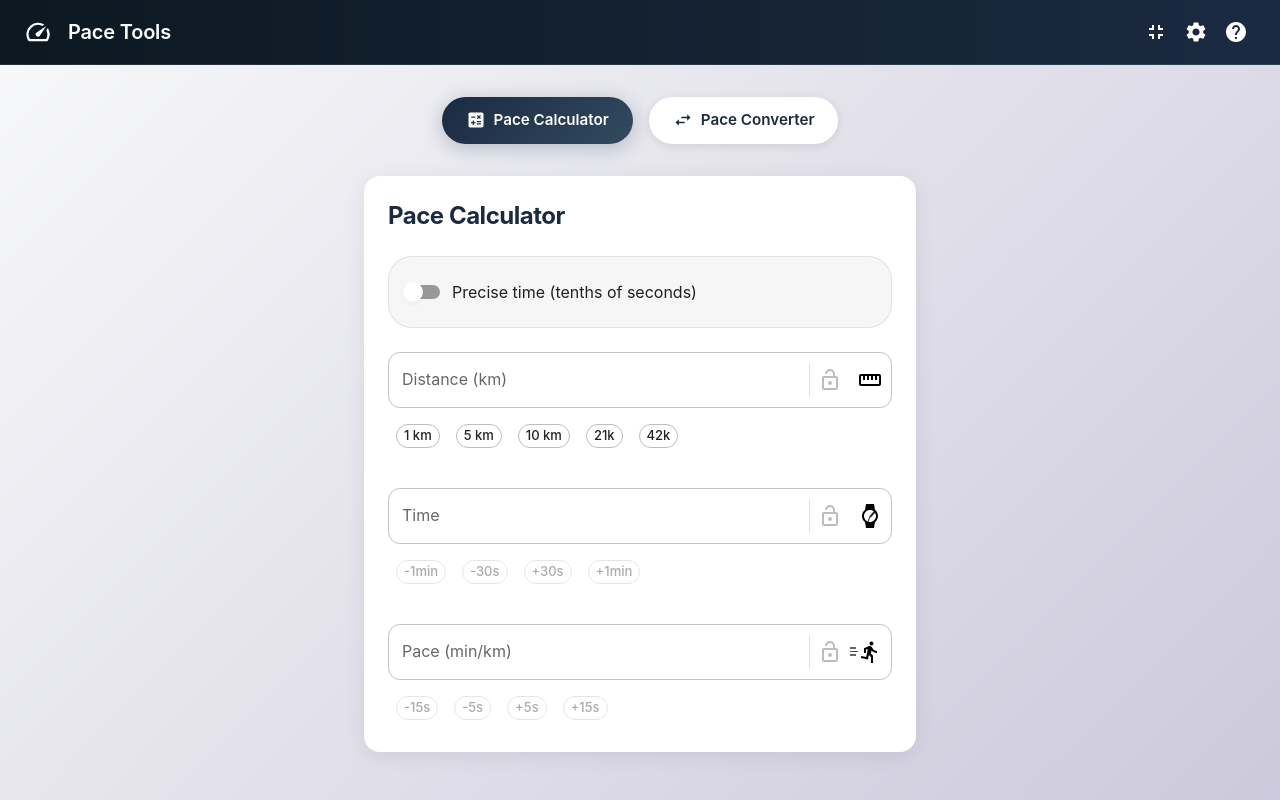
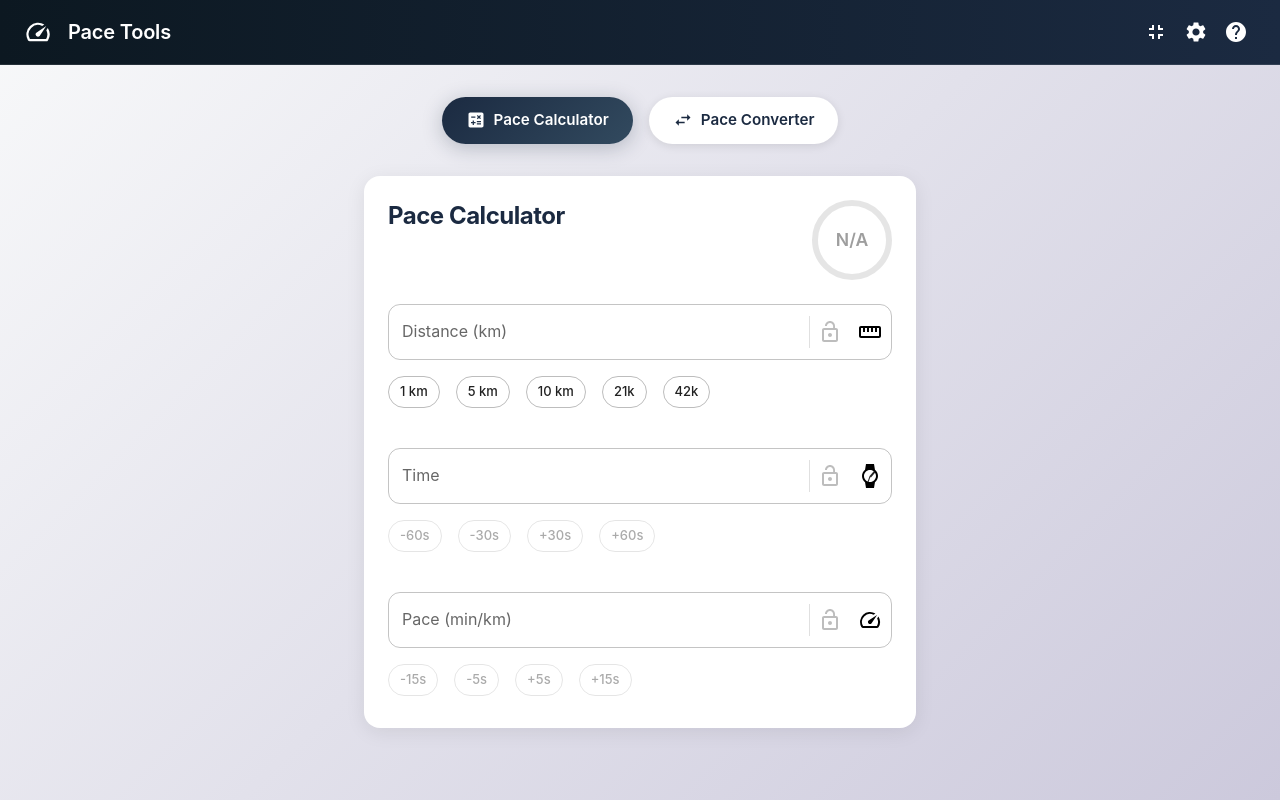
Before and after one commit to sebfoucault/pace-tools, a React (Create React App) app: page / in a window 1280 px wide. Built offline with nearby package versions, Linux system fonts and the light colour scheme.

Commit message:
Add performance index feature

```diff
--- a/src/components/RunningCalculator.tsx
+++ b/src/components/RunningCalculator.tsx
@@ -18,9 +18,9 @@ import {
 import {
   Straighten,
   Watch,
-  DirectionsRun,
   Lock,
   LockOpen,
+  Speed,
 } from '@mui/icons-material';
 import { useTranslation } from 'react-i18next';
 import TimeInput from './TimeInput';
@@ -60,24 +60,10 @@ const WatchWithHands: React.FC<{ sx?: any; fontSize?: string }> = ({ sx, fontSiz
   </Box>
 );
 
-// Enhanced DirectionsRun icon with speed lines
-const RunnerWithSpeedLines: React.FC<{ sx?: any; fontSize?: string }> = ({ sx, fontSize }) => (
+// Gauge icon similar to Performance Index gauge
+const GaugeIcon: React.FC<{ sx?: any; fontSize?: string }> = ({ sx, fontSize }) => (
   <Box sx={{ position: 'relative', display: 'inline-flex', ...sx }}>
-    <DirectionsRun sx={{ fontSize }} />
-    <Box
-      sx={{
-        position: 'absolute',
-        left: '-8px',
-        top: '30%',
-        display: 'flex',
-        flexDirection: 'column',
-        gap: '2px',
-      }}
-    >
-      <Box sx={{ width: '6px', height: '1.5px', backgroundColor: 'currentColor', opacity: 0.6 }} />
-      <Box sx={{ width: '8px', height: '1.5px', backgroundColor: 'currentColor', opacity: 0.7 }} />
-      <Box sx={{ width: '6px', height: '1.5px', backgroundColor: 'currentColor', opacity: 0.6 }} />
-    </Box>
+    <Speed sx={{ fontSize }} />
   </Box>
 );
 
@@ -107,7 +93,6 @@ const RunningCalculator: React.FC<RunningCalculatorProps> = ({ unitSystem: syste
   });
   const [result, setResult] = useState<string>('');
   const [error, setError] = useState<string>('');
-  const [usePreciseTime, setUsePreciseTime] = useState<boolean>(false);
   const [lockedField, setLockedField] = useState<LockableField>(null);
   const lastAutoCalculatedRef = useRef<CalculationInputs>({ distance: '', time: '', pace: '' });
 
@@ -121,36 +106,17 @@ const RunningCalculator: React.FC<RunningCalculatorProps> = ({ unitSystem: syste
   const parseTime = (timeStr: string): number => {
     const parts = timeStr.split(':').map(part => parseFloat(part));
 
-    if (parts.length === 4) {
-      const hours = parts[0];
-      const minutes = parts[1];
-      const seconds = parts[2];
-      const tenths = parts[3];
-
-      if (isNaN(hours) || isNaN(minutes) || isNaN(seconds) || isNaN(tenths) ||
-          minutes >= 60 || seconds >= 60 || tenths >= 10) {
-        throw new Error('Invalid time format');
-      }
-
-      return hours * 60 + minutes + seconds / 60 + tenths / 600;
-    } else if (parts.length === 3) {
+    if (parts.length === 3) {
       const first = parts[0];
       const second = parts[1];
       const third = parts[2];
 
-      if (third < 10 && first < 90 && third > 0) {
-        if (isNaN(first) || isNaN(second) || isNaN(third) ||
-            second >= 60 || third >= 10) {
-          throw new Error('Invalid time format');
-        }
-        return first + second / 60 + third / 600;
-      } else {
+      // Always interpret 3-part format as H:M:S
       if (isNaN(first) || isNaN(second) || isNaN(third) ||
           second >= 60 || third >= 60) {
         throw new Error('Invalid time format');
       }
       return first * 60 + second + third / 60;
-      }
     } else if (parts.length === 2) {
       return parts[0] + parts[1] / 60;
     } else if (parts.length === 1) {
@@ -260,7 +226,7 @@ const RunningCalculator: React.FC<RunningCalculatorProps> = ({ unitSystem: syste
           const paceInMinutes = parsePace(pace);
           if (dist > 0 && paceInMinutes > 0) {
             const calculatedTime = dist * paceInMinutes;
-            const formattedTime = formatTime(calculatedTime, usePreciseTime);
+            const formattedTime = formatTime(calculatedTime, false);
             newInputs.time = formattedTime;
             shouldUpdate = true;
           }
@@ -303,7 +269,7 @@ const RunningCalculator: React.FC<RunningCalculatorProps> = ({ unitSystem: syste
           const paceInMinutes = parsePace(pace);
           if (dist > 0 && paceInMinutes > 0) {
             const calculatedTime = dist * paceInMinutes;
-            const formattedTime = formatTime(calculatedTime, usePreciseTime);
+            const formattedTime = formatTime(calculatedTime, false);
             newInputs.time = formattedTime;
             shouldUpdate = true;
           }
@@ -327,7 +293,7 @@ const RunningCalculator: React.FC<RunningCalculatorProps> = ({ unitSystem: syste
     } catch (error) {
       // Silently ignore auto-calculation errors
     }
-  }, [inputs, lockedField, usePreciseTime, formatTime, formatPace]);
+  }, [inputs, lockedField, formatTime, formatPace]);
 
   const handleInputChange = (field: keyof CalculationInputs) => (
     event: React.ChangeEvent<HTMLInputElement>
@@ -412,7 +378,7 @@ const RunningCalculator: React.FC<RunningCalculatorProps> = ({ unitSystem: syste
     if (isNaN(currentTimeInMinutes)) return;
 
     const newTimeInMinutes = Math.max(0, currentTimeInMinutes + (deltaSeconds / 60));
-    const formattedTime = formatTime(newTimeInMinutes, usePreciseTime);
+    const formattedTime = formatTime(newTimeInMinutes, false);
 
     setInputs(prev => ({ ...prev, time: formattedTime }));
     setError('');
@@ -481,7 +447,7 @@ const RunningCalculator: React.FC<RunningCalculatorProps> = ({ unitSystem: syste
           const dist = parseFloat(distance);
           const paceInMinutes = parsePace(pace);
           const calculatedTime = dist * paceInMinutes;
-          const formattedTime = formatTime(calculatedTime, usePreciseTime);
+          const formattedTime = formatTime(calculatedTime, false);
 
           setError('');
           setResult('');
@@ -527,40 +493,216 @@ const RunningCalculator: React.FC<RunningCalculatorProps> = ({ unitSystem: syste
     }
   };
 
+  // Calculate Performance Index
+  const calculatePerformanceIndex = (): number | null => {
+    const { distance, time } = inputs;
+
+    if (!distance || !time || distance.trim() === '' || time.trim() === '') {
+      return null;
+    }
+
+    try {
+      const dist = parseFloat(distance);
+      const timeInMinutes = parseTime(time);
+
+      if (dist <= 0 || timeInMinutes <= 0) {
+        return null;
+      }
+
+      // Convert distance to meters (assuming input is in km or miles)
+      const distanceInMeters = systemType === 'metric' ? dist * 1000 : dist * 1609.34;
+
+      // Calculate velocity in m/min
+      const velocity = distanceInMeters / timeInMinutes;
+
+      // Calculate i = -4.60 + 0.182258 * v + 0.000104 * v^2
+      const i = -4.60 + 0.182258 * velocity + 0.000104 * velocity * velocity;
+
+      // Calculate imax = 0.8 + 0.1894393 * exp(-0.012778 * t) + 0.2989558 * exp(-0.1932605 * t)
+      const imax = 0.8 +
+                   0.1894393 * Math.exp(-0.012778 * timeInMinutes) +
+                   0.2989558 * Math.exp(-0.1932605 * timeInMinutes);
+
+      // Calculate performance index pi = i / imax
+      const pi = i / imax;
+
+      // Return as raw value (not percentage)
+      return Math.max(0, pi);
+    } catch (error) {
+      return null;
+    }
+  };
+
+  const performanceIndex = calculatePerformanceIndex();
+
   return (
     <Card elevation={3}>
-      <CardContent sx={{ p: 3 }}>
+      <CardContent sx={{ p: 3, position: 'relative' }}>
+        <Box sx={{ display: 'flex', alignItems: 'flex-start', justifyContent: 'space-between', mb: 3 }}>
           <Typography
             variant="h5"
             component="h2"
-          gutterBottom
             sx={{
               color: '#1b2a41',
-            mb: 3,
             }}
           >
             {t('calculator.title')}
           </Typography>
 
+          {(() => {
+            if (performanceIndex === null) {
+              // Display N/A when PI cannot be calculated
+              return (
                 <Box
                   sx={{
-            mb: 3,
-            p: 2,
-            backgroundColor: 'rgba(27, 42, 65, 0.04)',
-            borderRadius: 2,
-            border: '1px solid rgba(27, 42, 65, 0.1)',
+                    position: 'relative',
+                    width: 80,
+                    height: 80,
+                    display: 'flex',
+                    alignItems: 'center',
+                    justifyContent: 'center',
+                  }}
+                  title={t('calculator.performanceIndexTooltip') || 'Performance Index: Calculated from distance and time'}
+                >
+                  <Box
+                    sx={{
+                      position: 'absolute',
+                      width: '100%',
+                      height: '100%',
+                      borderRadius: '50%',
+                      border: '6px solid rgba(0, 0, 0, 0.1)',
+                    }}
+                  />
+                  <Typography
+                    sx={{
+                      position: 'relative',
+                      fontSize: '1.1rem',
+                      fontWeight: 600,
+                      color: '#9e9e9e',
+                      zIndex: 1,
                     }}
                   >
-          <FormControlLabel
-            control={
-              <Switch
-                checked={usePreciseTime}
-                onChange={(e) => setUsePreciseTime(e.target.checked)}
-                color="primary"
+                    N/A
+                  </Typography>
+                </Box>
+              );
+            }
+
+            // Gauge range based on marathon benchmarks:
+            // - Lowest: 5h00 marathon = PI ~29
+            // - Highest: 1h55 marathon = PI ~90
+            const minPI = 29;
+            const maxPI = 90;
+
+            // Cap the displayed performance index at 100 to avoid infinity display
+            const displayPI = Math.min(100, performanceIndex);
+            const gaugePercentage = Math.max(0, Math.min(100, ((displayPI - minPI) / (maxPI - minPI)) * 100));
+
+            // Gauge: Arc from 7 o'clock (left) to 5 o'clock (right) going through the TOP
+            // This creates a 300° arc that avoids the bottom section (6 o'clock)
+            const radius = 34;
+            const centerX = 40;
+            const centerY = 40;
+
+            // 7 o'clock = 210°, 5 o'clock = 150°
+            // Going clockwise from 210° to 150° = 300° (through 9, 12, 3 o'clock)
+            const startAngleDeg = 210; // Start at 7 o'clock on the LEFT
+            const totalArcDegrees = 300; // Span 300° to reach 5 o'clock on the RIGHT (going the long way)
+
+            // Helper: convert angle to cartesian (0° = 3 o'clock, goes clockwise)
+            const polarToCartesian = (angleInDegrees: number) => {
+              const angleInRadians = ((angleInDegrees - 90) * Math.PI) / 180.0;
+              return {
+                x: centerX + radius * Math.cos(angleInRadians),
+                y: centerY + radius * Math.sin(angleInRadians),
+              };
+            };
+
+            // Create arc path from start angle spanning given degrees clockwise
+            const createArcPath = (arcDegrees: number) => {
+              const start = polarToCartesian(startAngleDeg);
+              const end = polarToCartesian(startAngleDeg + arcDegrees);
+
+              // Use large arc flag for arcs > 180°
+              const largeArcFlag = arcDegrees > 180 ? '1' : '0';
+
+              return `M ${start.x} ${start.y} A ${radius} ${radius} 0 ${largeArcFlag} 1 ${end.x} ${end.y}`;
+            };
+
+            // Calculate how many degrees to fill based on percentage
+            const filledArcDegrees = (totalArcDegrees * gaugePercentage) / 100;            // Color based on performance level (use displayPI for color)
+            const gaugeColor = displayPI >= 70
+              ? '#4caf50'  // Green for excellent
+              : displayPI >= 55
+              ? '#42a5f5'  // Blue for good
+              : displayPI >= 40
+              ? '#ff9800'  // Orange for moderate
+              : '#f44336'; // Red for low
+
+            return (
+              <Box
+                sx={{
+                  position: 'relative',
+                  width: 80,
+                  height: 80,
+                  display: 'flex',
+                  alignItems: 'center',
+                  justifyContent: 'center',
+                }}
+                title={t('calculator.performanceIndexTooltip') || 'Performance Index: Calculated from distance and time'}
+              >
+                {/* SVG with arcs */}
+                <svg
+                  width="80"
+                  height="80"
+                  style={{ position: 'absolute' }}
+                >
+                  {/* Thin inner circle for decoration */}
+                  <circle
+                    cx={centerX}
+                    cy={centerY}
+                    r={radius - 8}
+                    fill="none"
+                    stroke="rgba(0, 0, 0, 0.12)"
+                    strokeWidth="1"
                   />
-            }
-            label={t('calculator.preciseTime') || 'Precise time (tenths of seconds)'}
+
+                  {/* Gray background arc - full 300° */}
+                  <path
+                    d={createArcPath(totalArcDegrees)}
+                    fill="none"
+                    stroke="rgba(0, 0, 0, 0.1)"
+                    strokeWidth="6"
+                    strokeLinecap="round"
                   />
+
+                  {/* Colored arc - filled portion */}
+                  {gaugePercentage > 0 && (
+                    <path
+                      d={createArcPath(filledArcDegrees)}
+                      fill="none"
+                      stroke={gaugeColor}
+                      strokeWidth="6"
+                      strokeLinecap="round"
+                    />
+                  )}
+                </svg>
+
+                {/* Performance index value - display capped at 100 */}
+                <Typography
+                  sx={{
+                    position: 'relative',
+                    fontSize: '1.2rem',
+                    fontWeight: 700,
+                    color: '#1b2a41',
+                    zIndex: 1,
+                  }}
+                >
+                  {displayPI.toFixed(1)}
+                </Typography>
+              </Box>
+            );
+          })()}
         </Box>
 
         <Grid container spacing={4}>
@@ -612,14 +754,14 @@ const RunningCalculator: React.FC<RunningCalculatorProps> = ({ unitSystem: syste
                 ),
               }}
             />
-            <Stack direction="row" spacing={1} sx={{ mt: 2, mb: 1, mx: 1, flexWrap: 'wrap', gap: 1 }}>
+            <Stack direction="row" spacing={1} sx={{ mt: 2, mb: 1, flexWrap: 'wrap', gap: 1 }}>
               {getDistanceChips().map((chip) => (
                 <Chip
                   key={chip.label}
                   label={chip.label}
                   onClick={() => handleDistanceChipClick(chip.value)}
                   disabled={lockedField === 'distance'}
-                  size="small"
+                  size="medium"
                   variant={inputs.distance === chip.value.toString() ? 'filled' : 'outlined'}
                   color={inputs.distance === chip.value.toString() ? 'primary' : 'default'}
                   sx={{
@@ -650,8 +792,8 @@ const RunningCalculator: React.FC<RunningCalculatorProps> = ({ unitSystem: syste
                 setError('');
                 setResult('');
               }}
-              maxSegments={usePreciseTime ? 4 : 3}
-              placeholder={usePreciseTime ? "1:25:30:5" : "1:25:30"}
+              maxSegments={3}
+              placeholder="1:25:30"
               sx={{
                 '& .MuiOutlinedInput-root': {
                   backgroundColor: 'white',
@@ -690,12 +832,12 @@ const RunningCalculator: React.FC<RunningCalculatorProps> = ({ unitSystem: syste
                 ),
               }}
             />
-            <Stack direction="row" spacing={1} sx={{ mt: 2, mb: 1, mx: 1, flexWrap: 'wrap', gap: 1 }}>
+            <Stack direction="row" spacing={1} sx={{ mt: 2, mb: 1, flexWrap: 'wrap', gap: 1 }}>
               <Chip
-                label="-1min"
+                label="-60s"
                 onClick={() => adjustTime(-60)}
                 disabled={lockedField === 'time' || !inputs.time || inputs.time.trim() === ''}
-                size="small"
+                size="medium"
                 variant="outlined"
                 sx={{
                   mb: 0.5,
@@ -707,7 +849,7 @@ const RunningCalculator: React.FC<RunningCalculatorProps> = ({ unitSystem: syste
                 label="-30s"
                 onClick={() => adjustTime(-30)}
                 disabled={lockedField === 'time' || !inputs.time || inputs.time.trim() === ''}
-                size="small"
+                size="medium"
                 variant="outlined"
                 sx={{
                   mb: 0.5,
@@ -719,7 +861,7 @@ const RunningCalculator: React.FC<RunningCalculatorProps> = ({ unitSystem: syste
                 label="+30s"
                 onClick={() => adjustTime(30)}
                 disabled={lockedField === 'time' || !inputs.time || inputs.time.trim() === ''}
-                size="small"
+                size="medium"
                 variant="outlined"
                 sx={{
                   mb: 0.5,
@@ -728,10 +870,10 @@ const RunningCalculator: React.FC<RunningCalculatorProps> = ({ unitSystem: syste
                 }}
               />
               <Chip
-                label="+1min"
+                label="+60s"
                 onClick={() => adjustTime(60)}
                 disabled={lockedField === 'time' || !inputs.time || inputs.time.trim() === ''}
-                size="small"
+                size="medium"
                 variant="outlined"
                 sx={{
                   mb: 0.5,
@@ -791,18 +933,18 @@ const RunningCalculator: React.FC<RunningCalculatorProps> = ({ unitSystem: syste
                       title="Calculate pace from distance and time"
                       aria-label="Calculate pace from distance and time"
                     >
-                      <RunnerWithSpeedLines />
+                      <GaugeIcon />
                     </IconButton>
                   </InputAdornment>
                 ),
               }}
             />
-            <Stack direction="row" spacing={1} sx={{ mt: 2, mb: 1, mx: 1, flexWrap: 'wrap', gap: 1 }}>
+            <Stack direction="row" spacing={1} sx={{ mt: 2, mb: 1, flexWrap: 'wrap', gap: 1 }}>
               <Chip
                 label="-15s"
                 onClick={() => adjustPace(-15)}
                 disabled={lockedField === 'pace' || !inputs.pace || inputs.pace.trim() === ''}
-                size="small"
+                size="medium"
                 variant="outlined"
                 sx={{
                   mb: 0.5,
@@ -814,7 +956,7 @@ const RunningCalculator: React.FC<RunningCalculatorProps> = ({ unitSystem: syste
                 label="-5s"
                 onClick={() => adjustPace(-5)}
                 disabled={lockedField === 'pace' || !inputs.pace || inputs.pace.trim() === ''}
-                size="small"
+                size="medium"
                 variant="outlined"
                 sx={{
                   mb: 0.5,
@@ -826,7 +968,7 @@ const RunningCalculator: React.FC<RunningCalculatorProps> = ({ unitSystem: syste
                 label="+5s"
                 onClick={() => adjustPace(5)}
                 disabled={lockedField === 'pace' || !inputs.pace || inputs.pace.trim() === ''}
-                size="small"
+                size="medium"
                 variant="outlined"
                 sx={{
                   mb: 0.5,
@@ -838,7 +980,7 @@ const RunningCalculator: React.FC<RunningCalculatorProps> = ({ unitSystem: syste
                 label="+15s"
                 onClick={() => adjustPace(15)}
                 disabled={lockedField === 'pace' || !inputs.pace || inputs.pace.trim() === ''}
-                size="small"
+                size="medium"
                 variant="outlined"
                 sx={{
                   mb: 0.5,
--- a/src/i18n/locales/de.json
+++ b/src/i18n/locales/de.json
@@ -34,7 +34,9 @@
     "lockTime": "Zeitfeld sperren",
     "unlockTime": "Zeitfeld entsperren",
     "lockPace": "Tempofeld sperren",
-    "unlockPace": "Tempofeld entsperren"
+    "unlockPace": "Tempofeld entsperren",
+    "performanceIndex": "Leistungsindex",
+    "performanceIndexTooltip": "Leistungsindex: Berechnet aus Distanz und Zeit. Höhere Werte zeigen bessere Leistung an."
   },
   "changeLanguage": "Sprache Ändern",
   "settings": {
--- a/src/i18n/locales/en.json
+++ b/src/i18n/locales/en.json
@@ -41,7 +41,9 @@
     "lockTime": "Lock time field",
     "unlockTime": "Unlock time field",
     "lockPace": "Lock pace field",
-    "unlockPace": "Unlock pace field"
+    "unlockPace": "Unlock pace field",
+    "performanceIndex": "Performance Index",
+    "performanceIndexTooltip": "Performance Index: Calculated from distance and time. Higher values indicate better performance."
   },
   "converter": {
     "title": "Speed ↔ Pace Converter",
--- a/src/i18n/locales/es.json
+++ b/src/i18n/locales/es.json
@@ -41,7 +41,9 @@
     "lockTime": "Bloquear campo de tiempo",
     "unlockTime": "Desbloquear campo de tiempo",
     "lockPace": "Bloquear campo de ritmo",
-    "unlockPace": "Desbloquear campo de ritmo"
+    "unlockPace": "Desbloquear campo de ritmo",
+    "performanceIndex": "Índice de Rendimiento",
+    "performanceIndexTooltip": "Índice de Rendimiento: Calculado a partir de la distancia y el tiempo. Valores más altos indican mejor rendimiento."
   },
   "converter": {
     "title": "Conversor Velocidad ↔ Ritmo",
--- a/src/i18n/locales/fr.json
+++ b/src/i18n/locales/fr.json
@@ -41,7 +41,9 @@
     "lockTime": "Verrouiller le champ de temps",
     "unlockTime": "Déverrouiller le champ de temps",
     "lockPace": "Verrouiller le champ d'allure",
-    "unlockPace": "Déverrouiller le champ d'allure"
+    "unlockPace": "Déverrouiller le champ d'allure",
+    "performanceIndex": "Indice de Performance",
+    "performanceIndexTooltip": "Indice de Performance : Calculé à partir de la distance et du temps. Des valeurs plus élevées indiquent de meilleures performances."
   },
   "converter": {
     "title": "Convertisseur Vitesse ↔ Allure",
```
Also changed, not shown: src/components/HelpDialog.tsx (+7 -21 lines), 2 other files (tests, documents, lock files or other folders). Lines whose indentation alone changed are shown as unchanged.
